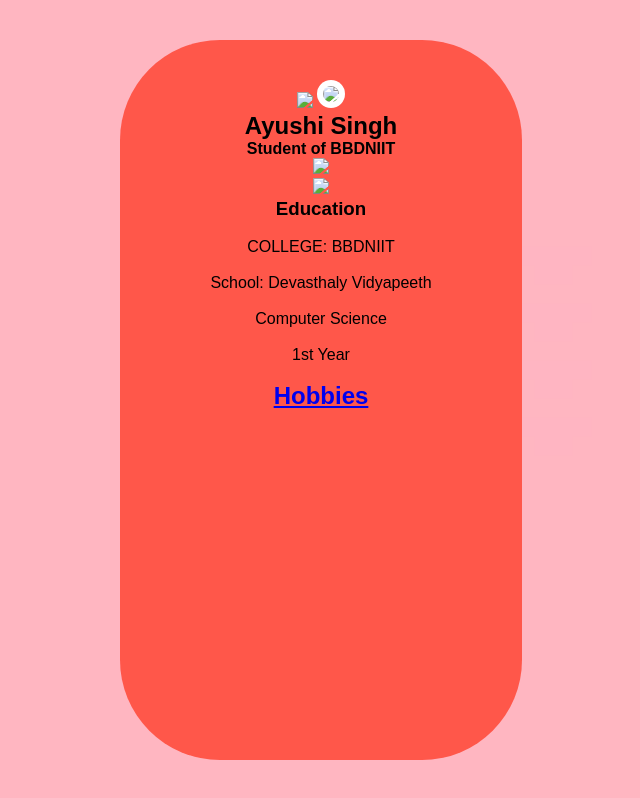
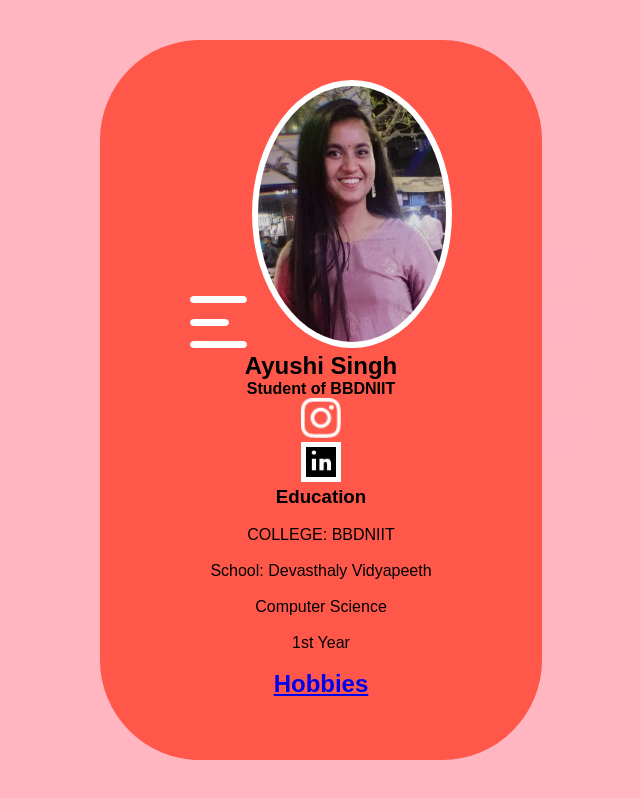
Before and after one commit to Anuragd275/guest_page, a plain HTML site: page index.html in a window 1280 px wide. Shown: the whole page, without its empty margins (319-959 px from the left). Drawn offline with Linux system fonts and the light colour scheme; files whose address does not match are found by name.

Commit message:
Updated image links

```diff
--- a/index.html
+++ b/index.html
@@ -9,18 +9,18 @@
     <div class="abc">
 
     <div class="profile">
-<img src="images/menu.png" class="menu-icon">
+<img src="menu.png" class="menu-icon">
 
-<img src="images/profile-pic.png" class="profile-pic">
+<img src="profile-pic.png" class="profile-pic">
     <h2>Ayushi Singh</h2>
   <h4><p>Student of BBDNIIT  </p></h4>
 <div class="social-media">
 <a href="https://instagram.com/_its_ayuuu?igshid=YmMyMTA2M2Y=">
-<img src="images/instagram.png">
+<img src="instagram.png">
 </a>
 <br>
 <a href="https://www.linkedin.com/in/ayushi-singh-18853b224">
-<img src="images/in.gif">
+<img src="in.gif">
 </a>
 </div>
 <h3>Education</h3>
```
